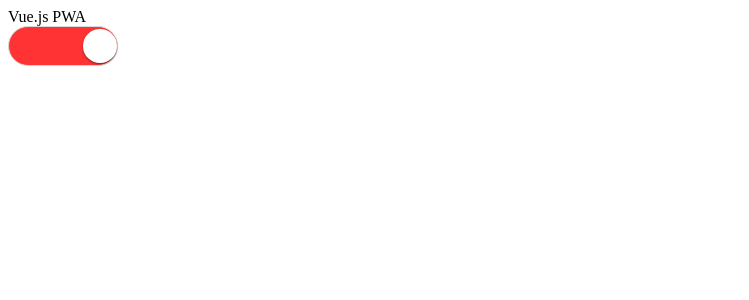
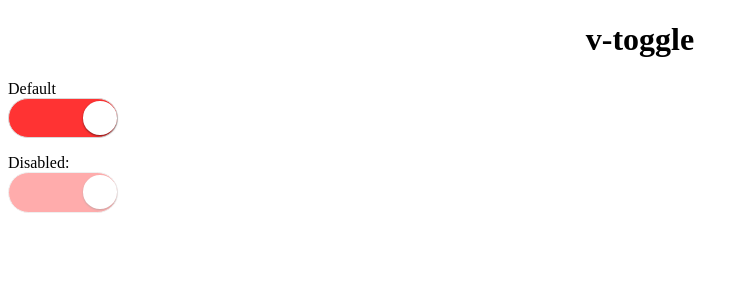
Before and after one commit to eperedo/vue-toggle, a Vue app: page / in a window 1280 px wide. Shown: the top 300 px of the page, without its empty margins (0-749 px from the left). Built offline with nearby package versions, Linux system fonts and the light colour scheme.

Commit message:
feat(Component): Added support for disabled state

```diff
--- a/src/App.vue
+++ b/src/App.vue
@@ -1,10 +1,17 @@
 <template>
 	<div id="app">
 		<header>
-			<span>Vue.js PWA</span>
+			<h1 class="title">v-toggle</h1>
 		</header>
 		<main>
-			<v-toggle v-model="toggleValue" v-on:input="getValue" />
+			<p>
+				Default
+				<v-toggle id="v-t-default" v-model="toggleValue" v-on:input="getValue" />
+			</p>
+			<p>
+				Disabled:
+				<v-toggle id="v-t-disabled" disabled="true" />
+			</p>
 		</main>
 	</div>
 </template>
@@ -33,7 +40,7 @@ export default {
 </script>
 
 <style lang="scss">
-html {
-	font-size: 16px;
+.title {
+	text-align: center;
 }
 </style>
--- a/src/components/VueToggle.vue
+++ b/src/components/VueToggle.vue
@@ -1,14 +1,12 @@
 <template>
-	<div class="v-toggle-container">
-		<label for="vue-toggle">
-			<div class="v-toggle" v-bind:class="toggleStyle">
-				<div class="v-toggle-circle" v-bind:class="toggleStyle">
-				</div>
+	<label for="vue-toggle">
+		<div class="v-toggle" v-bind:class="isDisabled" v-bind:style="toggleStyle.containerStyle">
+			<div class="v-toggle-circle" v-bind:style="toggleStyle.circleStyle">
 			</div>
-			<input type="checkbox" id="vue-toggle"
-				v-on:change="onChange" hidden />
-		</label>
-	</div>
+		</div>
+		<input type="checkbox" id="vue-toggle"
+			v-on:change="onChange" v-bind:disabled="isDisabled.disabled" hidden />
+	</label>
 </template>
 
 <script>
@@ -17,13 +15,28 @@ function onChange(event) {
 	this.$emit('input', event.target.checked);
 }
 
+function isDisabled() {
+	return { disabled: this.$attrs.disabled };
+}
+
 function toggleStyle() {
-	return this.value ? 'active' : 'inactive';
+	const widthParent = 107.5;
+	const widthCircle = 33.5;
+	const translateX = this.value ? 0 : (widthParent - widthCircle);
+
+	const containerStyle = {
+		'background-color': this.value ? '#30d126' : '#ff3333',
+	};
+	const circleStyle = {
+		transform: `translateX(${translateX}px)`,
+	};
+	return { containerStyle, circleStyle };
 }
 
 export default {
 	name: 'v-toggle',
 	computed: {
+		isDisabled,
 		toggleStyle,
 	},
 	methods: {
@@ -51,8 +64,9 @@ export default {
 	transition: background-color 0.2s ease-in-out;
   width: 107.5px;
 
-	&.active {
-		background-color: #30d126;
+	&.disabled {
+		cursor: not-allowed;
+		opacity: 0.4;
 	}
 
 	&.inactive {
@@ -66,19 +80,8 @@ export default {
   	box-shadow: 0 1px 2px 0 rgba(0, 0, 0, 0.5);
   	height: 33.6px;
 		position: absolute;
+		transition: transform 0.2s cubic-bezier(0,0,.2,1);
   	width: 33.6px;
-
-		&.active {
-			left: 0px;
-			transform: translateX(0);
-			transition: transform 0.2s cubic-bezier(0,0,.2,1);
-		}
-
-		&.inactive {
-			transform: translateX(calc(107.5px - 33.5px));
-			transition: transform 0.2s cubic-bezier(0,0,.2,1);
-		}
-
 	}
 
 }
```
